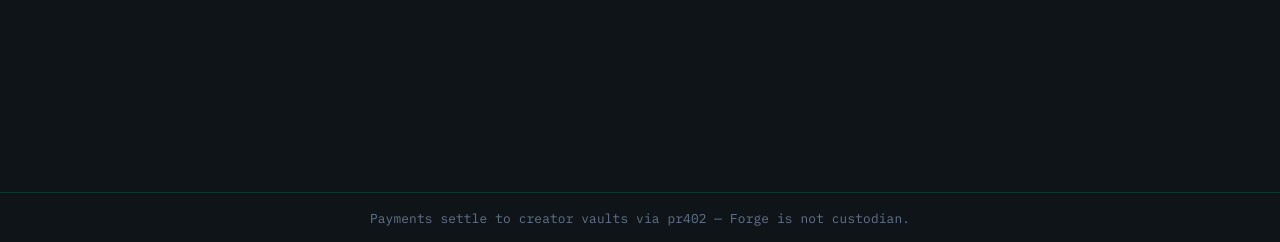
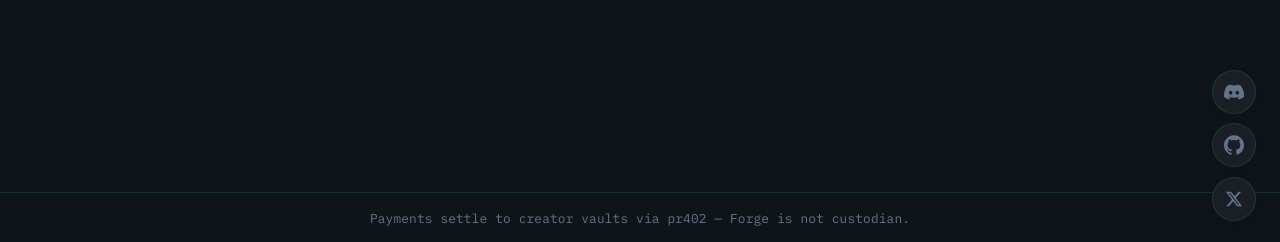
Before and after one commit to miralandlabs/http402-forge-web, a React (Vite) app: page / in a window 1280 px wide. Shown: the part 555-797 px from the top of the page. Built offline with nearby package versions, Linux system fonts and the light colour scheme; no server answers; what @solana/wallet-adapter-react would draw is missing.

Commit message:
Add floating community icons to portal hub landing page.
Mirror pr402 ipay.sh Discord, GitHub, and X links as fixed bottom-right buttons on /.

Co-authored-by: Cursor <cursoragent@cursor.com>

```diff
--- /dev/null
+++ b/src/components/FloatingCommunity.tsx
@@ -0,0 +1,49 @@
+const COMMUNITY_LINKS = [
+  {
+    href: "https://discord.gg/VmBfyeM4YB",
+    title: "Join iPay-402@Hashspace Discord",
+    icon: (
+      <svg viewBox="0 0 24 24" width="20" height="20" fill="currentColor" aria-hidden="true">
+        <path d="M20.317 4.37a19.791 19.791 0 0 0-4.885-1.515.074.074 0 0 0-.079.037c-.21.375-.444.864-.608 1.25a18.27 18.27 0 0 0-5.487 0 12.64 12.64 0 0 0-.617-1.25.077.077 0 0 0-.079-.037A19.736 19.736 0 0 0 3.677 4.37a.07.07 0 0 0-.032.027C.533 9.046-.32 13.58.099 18.057a.082.082 0 0 0 .031.057 19.9 19.9 0 0 0 5.993 3.03.078.078 0 0 0 .084-.028c.462-.63.874-1.295 1.226-1.994.021-.041.001-.09-.041-.106a13.094 13.094 0 0 1-1.873-.894.077.077 0 0 1-.008-.128c.126-.093.252-.19.372-.287a.075.075 0 0 1 .077-.011c3.92 1.793 8.18 1.793 12.061 0a.073.073 0 0 1 .078.009c.12.099.246.195.373.289a.077.077 0 0 1-.006.127 12.299 12.299 0 0 1-1.873.894.077.077 0 0 0-.041.107c.36.698.772 1.362 1.225 1.993a.076.076 0 0 0 .084.028 19.839 19.839 0 0 0 6.002-3.03.077.077 0 0 0 .032-.054c.5-5.177-.838-9.674-3.549-13.66a.061.061 0 0 0-.031-.03zM8.02 15.33c-1.183 0-2.157-1.085-2.157-2.419 0-1.333.956-2.419 2.156-2.419 1.21 0 2.176 1.096 2.157 2.42 0 1.333-.956 2.418-2.156 2.418zm7.975 0c-1.183 0-2.157-1.085-2.157-2.419 0-1.333.955-2.419 2.156-2.419 1.21 0 2.176 1.096 2.157 2.42 0 1.333-.946 2.418-2.156 2.418z" />
+      </svg>
+    ),
+  },
+  {
+    href: "https://github.com/miraland-labs/x402",
+    title: "View x402/pr402 on GitHub",
+    icon: (
+      <svg viewBox="0 0 24 24" width="20" height="20" fill="currentColor" aria-hidden="true">
+        <path d="M12 .297c-6.63 0-12 5.373-12 12 0 5.303 3.438 9.8 8.205 11.385.6.113.82-.258.82-.577 0-.285-.01-1.04-.015-2.04-3.338.724-4.042-1.61-4.042-1.61C4.422 18.07 3.633 17.7 3.633 17.7c-1.087-.744.084-.729.084-.729 1.205.084 1.838 1.236 1.838 1.236 1.07 1.835 2.809 1.305 3.495.998.108-.776.417-1.305.76-1.605-2.665-.3-5.466-1.332-5.466-5.93 0-1.31.465-2.38 1.235-3.22-.135-.303-.54-1.523.105-3.176 0 0 1.005-.322 3.3 1.23.96-.267 1.98-.399 3-.405 1.02.006 2.04.138 3 .405 2.28-1.552 3.285-1.23 3.285-1.23.645 1.653.24 2.873.12 3.176.765.84 1.23 1.91 1.23 3.22 0 4.61-2.805 5.625-5.475 5.92.42.36.81 1.096.81 2.22 0 1.606-.015 2.896-.015 3.286 0 .315.21.69.825.57C20.565 22.092 24 17.592 24 12.297c0-6.627-5.373-12-12-12" />
+      </svg>
+    ),
+  },
+  {
+    href: "https://x.com/hashspace_mi",
+    title: "Follow iPay-402 on X",
+    icon: (
+      <svg viewBox="0 0 24 24" width="18" height="18" fill="currentColor" aria-hidden="true">
+        <path d="M18.244 2.25h3.308l-7.227 8.26 8.502 11.24H16.17l-5.214-6.817L4.99 21.75H1.68l7.73-8.835L1.254 2.25H8.08l4.713 6.231zm-1.161 17.52h1.833L7.084 4.126H5.117z" />
+      </svg>
+    ),
+  },
+] as const;
+
+export function FloatingCommunity() {
+  return (
+    <div className="floating-community" aria-label="Community links">
+      {COMMUNITY_LINKS.map((link) => (
+        <a
+          key={link.href}
+          href={link.href}
+          target="_blank"
+          rel="noopener noreferrer"
+          className="floating-community-button"
+          title={link.title}
+          aria-label={link.title}
+        >
+          {link.icon}
+        </a>
+      ))}
+    </div>
+  );
+}
--- a/src/pages/PortalHomePage.tsx
+++ b/src/pages/PortalHomePage.tsx
@@ -1,4 +1,5 @@
 import { PortalDoorCard } from "../components/PortalDoorCard";
+import { FloatingCommunity } from "../components/FloatingCommunity";
 import { portalDoors } from "../config/portalChannels";
 import { useLocale } from "../hooks/useLocale";
 
@@ -14,6 +15,7 @@ export function PortalHomePage() {
           <PortalDoorCard key={door.id} door={door} />
         ))}
       </div>
+      <FloatingCommunity />
     </section>
   );
 }
--- a/src/styles.css
+++ b/src/styles.css
@@ -1613,3 +1613,69 @@ a.seller-wallet-chip-addr:hover {
   margin-top: 1rem;
   margin-bottom: 0;
 }
+
+/* Floating community buttons (mirrors pr402 ipay.sh index.html) */
+.floating-community {
+  position: fixed;
+  bottom: max(1.5rem, env(safe-area-inset-bottom, 0px));
+  right: max(1.5rem, env(safe-area-inset-right, 0px));
+  display: flex;
+  flex-direction: column;
+  gap: 0.6rem;
+  z-index: 10050;
+  pointer-events: none;
+}
+
+.floating-community > * {
+  pointer-events: auto;
+}
+
+.floating-community-button {
+  width: 2.75rem;
+  height: 2.75rem;
+  border-radius: 50%;
+  display: flex;
+  align-items: center;
+  justify-content: center;
+  text-decoration: none;
+  transition:
+    transform 0.2s ease,
+    box-shadow 0.2s ease,
+    background-color 0.2s ease,
+    color 0.2s ease,
+    border-color 0.2s ease;
+  background-color: var(--fair-bg-secondary);
+  color: var(--fair-text-muted);
+  border: 1px solid var(--fair-border);
+  box-shadow: 0 2px 8px rgba(0, 0, 0, 0.08);
+}
+
+.floating-community-button:hover {
+  transform: translateY(-2px);
+  background-color: var(--fair-accent-surface);
+  color: var(--fair-primary);
+  border-color: var(--fair-border-hover);
+  box-shadow: 0 4px 12px rgba(0, 0, 0, 0.12);
+}
+
+@media (max-width: 768px) {
+  .floating-community {
+    bottom: max(1rem, env(safe-area-inset-bottom, 0px));
+    right: max(1rem, env(safe-area-inset-right, 0px));
+  }
+
+  .floating-community-button {
+    width: 2.5rem;
+    height: 2.5rem;
+  }
+}
+
+@media (prefers-reduced-motion: reduce) {
+  .floating-community-button {
+    transition: none;
+  }
+
+  .floating-community-button:hover {
+    transform: none;
+  }
+}
```
